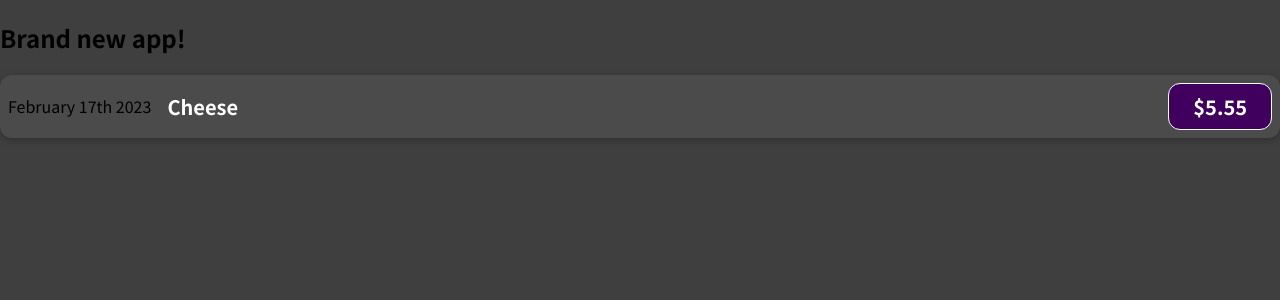
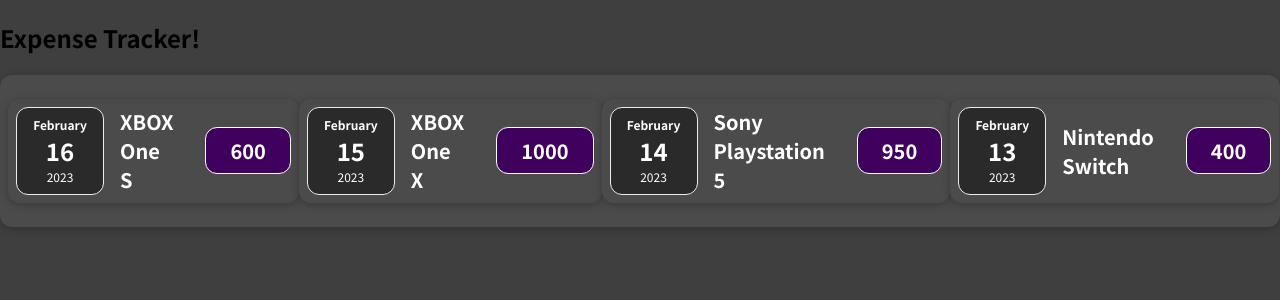
Before and after one commit to drodionov/expense-tracker, a JavaScript app: page / in a window 1280 px wide. Shown: the top 300 px of the page. Built offline with nearby package versions, Linux system fonts and the light colour scheme.

Commit message:
Split into components Emulate dynamic data Add styling

```diff
--- a/src/App.js
+++ b/src/App.js
@@ -1,10 +1,22 @@
-import ExpenseItem from "./components/ExpenseItem"
+import Expenses from "./components/Expenses"
 
 function App() {
+  const expenseData = [
+    {id: 1, date: new Date(2023, 1, 16), title: 'XBOX One S', amount: 600},
+    {id: 2, date: new Date(2023, 1, 15), title: 'XBOX One X', amount: 1000},
+    {
+      id: 3,
+      date: new Date(2023, 1, 14),
+      title: 'Sony Playstation 5',
+      amount: 950
+    },
+    {id: 4, date: new Date(2023, 1, 13), title: 'Nintendo Switch', amount: 400}
+  ]
+
   return (
       <div>
-        <h2>Brand new app!</h2>
-        <ExpenseItem/>
+        <h2>Expense Tracker!</h2>
+        <Expenses items={expenseData}/>
       </div>
   )
 }
--- /dev/null
+++ b/src/components/ExpenseDate.css
@@ -0,0 +1,26 @@
+.expense-date {
+  display: flex;
+  flex-direction: column;
+  width: 5.5rem;
+  height: 5.5rem;
+  border: 1px solid #ececec;
+  background-color: #2a2a2a;
+  color: white;
+  border-radius: 12px;
+  align-items: center;
+  justify-content: center;
+}
+
+.expense-date__month {
+  font-size: 0.75rem;
+  font-weight: bold;
+}
+
+.expense-date__year {
+  font-size: 0.75rem;
+}
+
+.expense-date__day {
+  font-size: 1.5rem;
+  font-weight: bold;
+}
--- /dev/null
+++ b/src/components/ExpenseDate.js
@@ -0,0 +1,17 @@
+import './ExpenseDate.css'
+
+function ExpenseDate(props) {
+  const month = props.date.toLocaleString("en-US", { month: 'long' })
+  const day = props.date.toLocaleString("en-US", { day: '2-digit' })
+  const year = props.date.getFullYear()
+
+  return (
+      <div className='expense-date'>
+        <div className={'expense-date__month'}>{month}</div>
+        <div className={'expense-date__day'}>{day}</div>
+        <div className={'expense-date__year'}>{year}</div>
+      </div>
+  )
+}
+
+export default ExpenseDate
--- a/src/components/ExpenseItem.js
+++ b/src/components/ExpenseItem.js
@@ -1,11 +1,12 @@
 import './ExpenseItem.css'
+import ExpenseDate from "./ExpenseDate"
 
-function ExpenseItem() {
-  return (<div className="expense-item">
-    <div>February 17th 2023</div>
-    <div className={"expense-item__description"}>
-      <h2>Cheese</h2>
-      <div className={"expense-item__price"}>$5.55</div>
+function ExpenseItem(props) {
+  return (<div className='expense-item'>
+    <ExpenseDate date={props.date}/>
+    <div className='expense-item__description'>
+      <h2>{props.title}</h2>
+      <div className='expense-item__price'>{props.amount}</div>
     </div>
   </div>)
 }
--- /dev/null
+++ b/src/components/Expenses.css
@@ -0,0 +1,9 @@
+.expenses {
+  padding: 1rem;
+  background-color: rgb(31, 31, 31);
+  margin: 2rem auto;
+  width: 50rem;
+  max-width: 95%;
+  border-radius: 12px;
+  box-shadow: 0 1px 8px rgba(0, 0, 0, 0.25);
+}
--- /dev/null
+++ b/src/components/Expenses.js
@@ -0,0 +1,15 @@
+import './Expenses.css'
+import ExpenseItem from "./ExpenseItem"
+
+function Expenses(props) {
+  const expenseItems = props.items.map(
+      (props) => <div><ExpenseItem date={props.date} title={props.title}
+                                  amount={props.amount}/></div>)
+  return (
+      <div className={'expense-item'}>
+        {expenseItems}
+      </div>
+  )
+}
+
+export default Expenses
```
